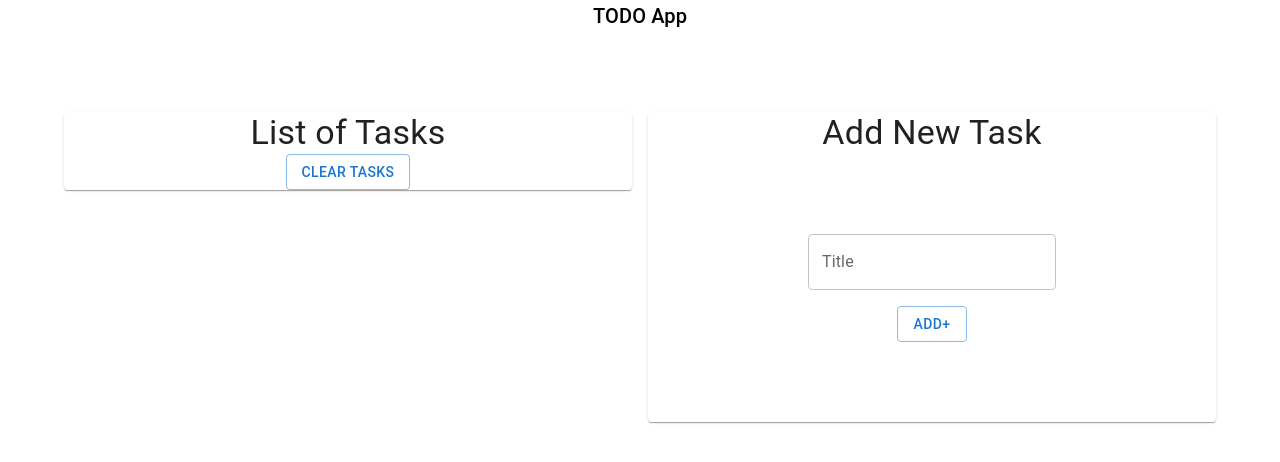
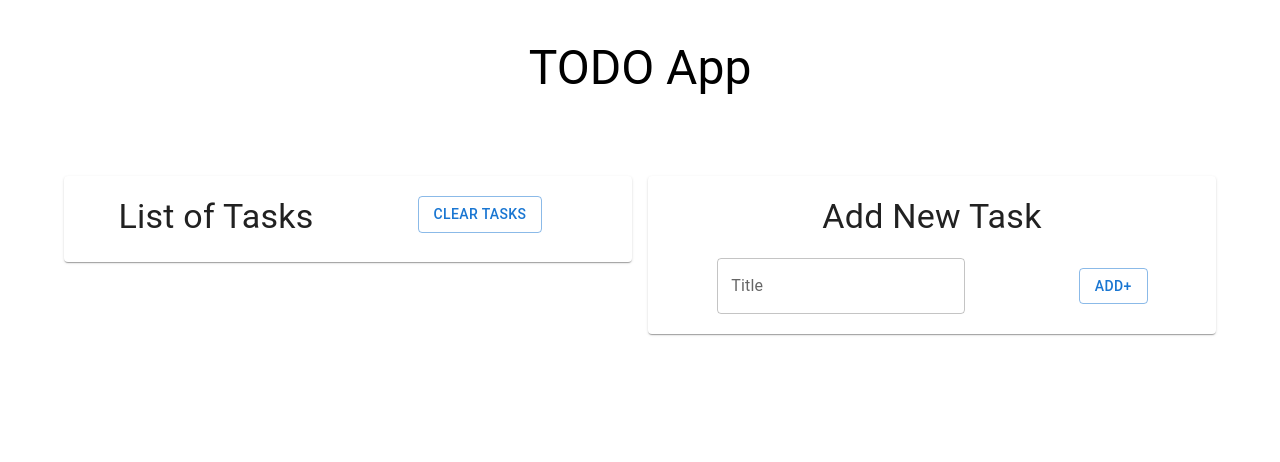
Before and after one commit to pedrogilsenaregojumia/jumiaExercise, a React (Create React App) app: page / in a window 1280 px wide. Shown: the top 462 px of the page. Built offline with nearby package versions, Linux system fonts and the light colour scheme.

Commit message:
Add files via upload

```diff
--- a/src/components/Header/index.js
+++ b/src/components/Header/index.js
@@ -1,11 +1,22 @@
 import React from "react";
-import Typography from "@mui/material/Typography";
+import { makeStyles } from "@mui/styles";
+import { Typography, Container } from "@mui/material";
+
+const useStyles = makeStyles({
+  header: {
+    paddingTop: "40px",
+  },
+});
 
 const Header = () => {
+  const classes = useStyles();
+
   return (
-    <div>
-      <Typography variant="h6">TODO App</Typography>
-    </div>
+    <Container>
+      <Typography variant="h3" className={classes.header}>
+        TODO App
+      </Typography>
+    </Container>
   );
 };
 
--- a/src/containers/AddTask/index.js
+++ b/src/containers/AddTask/index.js
@@ -6,9 +6,11 @@ import { addTaskStart } from "../../redux/Tasks/tasks.actions";
 import Paper from "@mui/material/Paper";
 
 const useStyles = makeStyles({
-  inputsContainer: {
-    paddingTop: "10vh",
-    paddingBottom: "10vh",
+  mainContainer: {
+    padding: "20px",
+  },
+  addTaskContainer: {
+    paddingTop: "20px",
   },
 });
 
@@ -28,13 +30,19 @@ const AddTask = ({ tasks }) => {
   };
 
   return (
-    <Paper>
+    <Paper className={classes.mainContainer}>
       <Typography variant="h4">Add New Task</Typography>
-      <Grid container spacing={2} className={classes.inputsContainer}>
-        <Grid item xs={12}>
+      <Grid
+        container
+        spacing={2}
+        alignItems="center"
+        justifyContent="center"
+        className={classes.addTaskContainer}
+      >
+        <Grid item xs={8}>
           <TextField label="Title" variant="outlined" onChange={handleTitle} />
         </Grid>
-        <Grid item xs={12}>
+        <Grid item xs={4}>
           <Button variant="outlined" onClick={handleAddTask}>
             Add+
           </Button>
--- a/src/containers/ListOfTasks/Task/index.js
+++ b/src/containers/ListOfTasks/Task/index.js
@@ -15,7 +15,7 @@ const Task = ({ item, pos, tasks }) => {
   return (
     <Grid item xs={12}>
       <Paper>
-        <Grid container>
+        <Grid container alignItems="center" justifyContent="center">
           <Grid item xs={9}>
             <Typography>{item}</Typography>
           </Grid>
--- a/src/containers/ListOfTasks/index.js
+++ b/src/containers/ListOfTasks/index.js
@@ -1,29 +1,51 @@
 import React from "react";
 import { Grid, Typography, Paper, Button } from "@mui/material";
+import { makeStyles } from "@mui/styles";
 import Task from "./Task";
 import { useDispatch } from "react-redux";
 import { clearTasksStart } from "../../redux/Tasks/tasks.actions";
 
+const useStyles = makeStyles({
+  mainContainer: {
+    padding: "20px",
+  },
+  tasksContainer: {
+    paddingTop: "20px",
+  },
+});
+
 const ListOfTasks = ({ tasks }) => {
   const dispatch = useDispatch();
+  const classes = useStyles();
 
   const handleClearTasks = () => {
     dispatch(clearTasksStart());
   };
 
   return (
-    <Paper>
-      <Typography variant="h4">List of Tasks</Typography>
+    <Paper className={classes.mainContainer}>
       <Grid container>
-        <Grid item xs={12}>
+        <Grid item xs={6}>
+          <Typography variant="h4">List of Tasks</Typography>
+        </Grid>
+        <Grid item xs={6}>
           <Button variant="outlined" onClick={handleClearTasks}>
             Clear Tasks
           </Button>
         </Grid>
-        {tasks &&
-          tasks.map((item, pos) => {
-            return <Task item={item} key={pos} tasks={tasks} />;
-          })}
+        <Grid
+          item
+          xs={12}
+          container
+          spacing={2}
+          direction="row"
+          className={classes.tasksContainer}
+        >
+          {tasks &&
+            tasks.map((item, pos) => {
+              return <Task item={item} key={pos} tasks={tasks} />;
+            })}
+        </Grid>
       </Grid>
     </Paper>
   );
```
